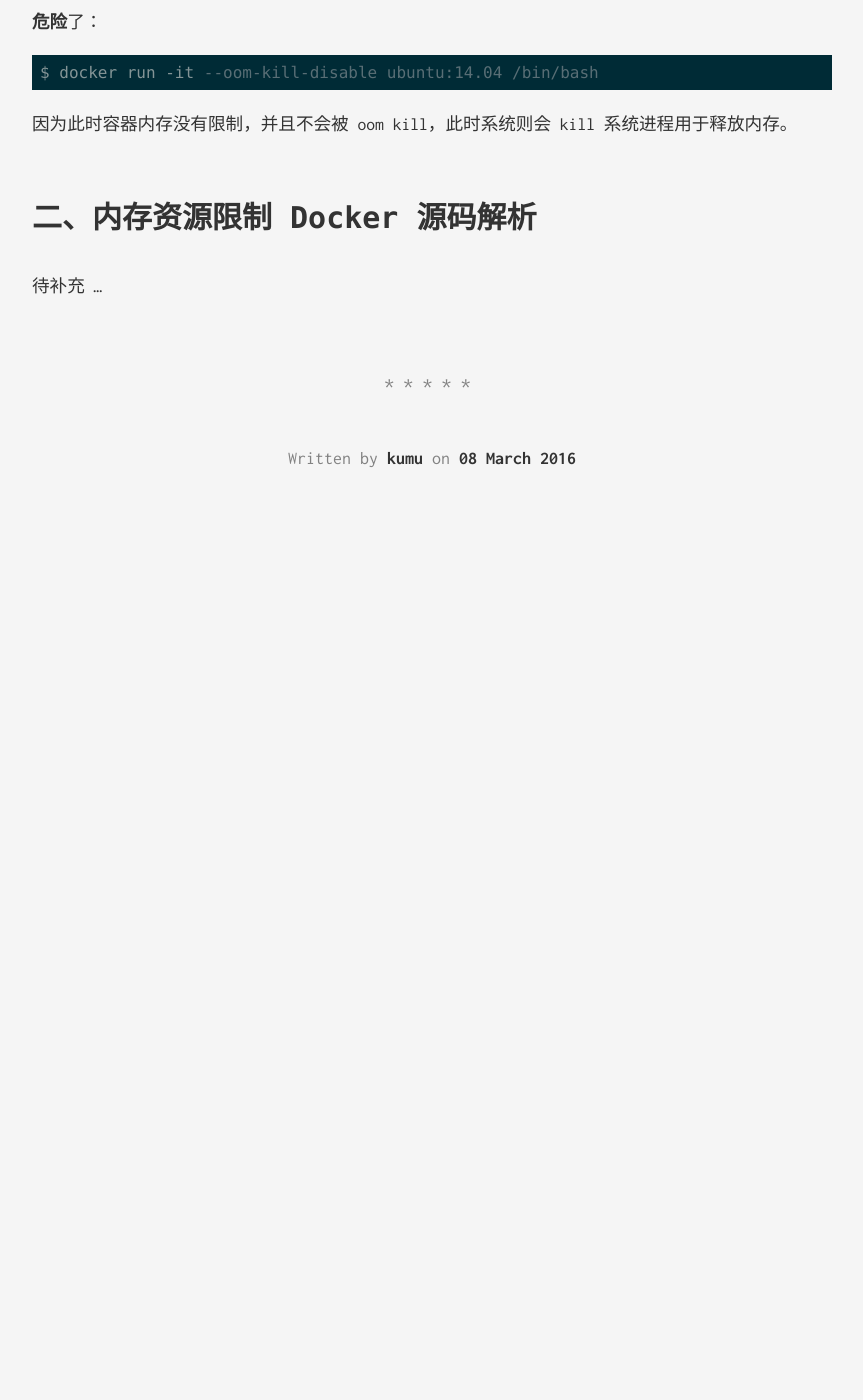
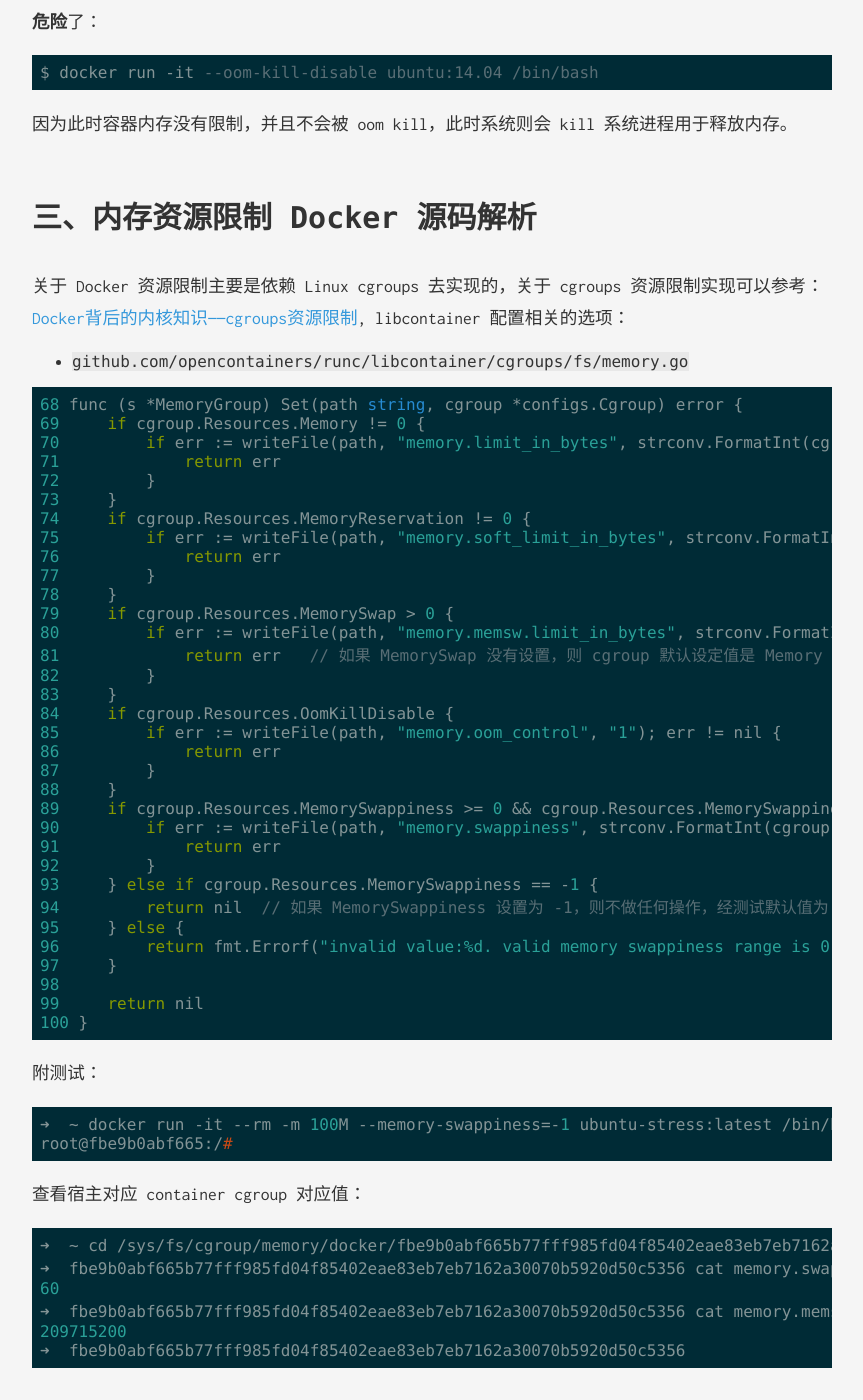
Before and after one commit to opskumu/opskumu.github.io, a Jekyll site: the page built from _posts/2016-03-08-docker-memory-limit.md, in a window 1280 px wide and 1400 px high, scrolled down 5239 px. Shown: the whole window, without its empty margins (208-1071 px from the left). Built offline with Jekyll 4.4.1, drawn with Linux system fonts in a browser that asks for light colours; comment, search, counter and statistics services are not loaded; before the commit the page ends 5809 px from its top, so only the background shows below that; some of the changed text lies outside the part shown.

Commit message:
update docker mem limit post.

````diff
--- a/_posts/2016-03-08-docker-memory-limit.md
+++ b/_posts/2016-03-08-docker-memory-limit.md
@@ -43,7 +43,7 @@
 默认启动一个 container，对于容器的内存是没有任何限制的。
 
 ```
-➜  ~ docker help run | grep memory  # 测试 docker 版本 1.10.2
+➜  ~ docker help run | grep memory  # 测试 docker 版本 1.10.2，宿主系统 Ubuntu 14.04.1
   --kernel-memory                 Kernel memory limit
   -m, --memory                    Memory limit
   --memory-reservation            Memory soft limit
@@ -52,7 +52,7 @@
 ➜  ~
 ```
 
-### 1.1 `-m ... --memory-swap ...`
+### 2.1 `-m ... --memory-swap ...`
 
 * `docker run -it --rm -m 100M --memory-swap -1 ubuntu-stress:latest /bin/bash`
 
@@ -186,7 +186,7 @@
 
 根据实际测试可以理解，`-m` 为物理内存上限，而 `--memory-swap` 则是 memory + swap 之和，当压测值是 `--memory-swap` 上限时，则容器中的进程会被直接 OOM kill。
 
-### 1.2 `-m ... --memory-swappiness ...`
+### 2.2 `-m ... --memory-swappiness ...`
 
 swappiness 可以认为是宿主 `/proc/sys/vm/swappiness` 设定：
 
@@ -206,11 +206,11 @@
 root@e3fd6cc73849:/#
 ```
 
-### 1.3 `--memory-reservation ...`
+### 2.3 `--memory-reservation ...`
 
 `--memory-reservation ...` 选项可以理解为内存的软限制。如果不设置 `-m` 选项，那么容器使用内存可以理解为是不受限的。按照官方的说法，memory reservation 设置可以确保容器不会长时间占用大量内存。
 
-### 1.4 `--oom-kill-disable`
+### 2.4 `--oom-kill-disable`
 
 ```
 ➜  ~ docker run -it --rm -m 100M --memory-swappiness=0 --oom-kill-disable ubuntu-stress:latest /bin/bash
@@ -226,6 +226,62 @@
 
 因为此时容器内存没有限制，并且不会被 oom kill，此时系统则会 kill 系统进程用于释放内存。
 
-## 二、内存资源限制 Docker 源码解析
+## 三、内存资源限制 Docker 源码解析
 
-待补充 ...
+关于 Docker 资源限制主要是依赖 Linux cgroups 去实现的，关于 cgroups 资源限制实现可以参考：[Docker背后的内核知识——cgroups资源限制](http://www.infoq.com/cn/articles/docker-kernel-knowledge-cgroups-resource-isolation/), libcontainer 配置相关的选项：
+
+* `github.com/opencontainers/runc/libcontainer/cgroups/fs/memory.go`
+
+```
+68 func (s *MemoryGroup) Set(path string, cgroup *configs.Cgroup) error {
+69     if cgroup.Resources.Memory != 0 {
+70         if err := writeFile(path, "memory.limit_in_bytes", strconv.FormatInt(cgroup.Resources.Memory, 10)); err != nil {
+71             return err
+72         }
+73     }
+74     if cgroup.Resources.MemoryReservation != 0 {
+75         if err := writeFile(path, "memory.soft_limit_in_bytes", strconv.FormatInt(cgroup.Resources.MemoryReservation, 10)); err != nil {
+76             return err
+77         }
+78     }
+79     if cgroup.Resources.MemorySwap > 0 {
+80         if err := writeFile(path, "memory.memsw.limit_in_bytes", strconv.FormatInt(cgroup.Resources.MemorySwap, 10)); err != nil {
+81             return err   // 如果 MemorySwap 没有设置，则 cgroup 默认设定值是 Memory 2 倍，详见后文测试
+82         }
+83     }
+84     if cgroup.Resources.OomKillDisable {
+85         if err := writeFile(path, "memory.oom_control", "1"); err != nil {
+86             return err
+87         }
+88     }
+89     if cgroup.Resources.MemorySwappiness >= 0 && cgroup.Resources.MemorySwappiness <= 100 {
+90         if err := writeFile(path, "memory.swappiness", strconv.FormatInt(cgroup.Resources.MemorySwappiness, 10)); err != nil {
+91             return err
+92         }
+93     } else if cgroup.Resources.MemorySwappiness == -1 {
+94         return nil  // 如果 MemorySwappiness 设置为 -1，则不做任何操作，经测试默认值为 60，后文附测试
+95     } else {
+96         return fmt.Errorf("invalid value:%d. valid memory swappiness range is 0-100", cgroup.Resources.MemorySwappiness)
+97     }
+98
+99     return nil
+100 }
+```
+
+附测试：
+
+```
+➜  ~ docker run -it --rm -m 100M --memory-swappiness=-1 ubuntu-stress:latest /bin/bash
+root@fbe9b0abf665:/#
+```
+
+查看宿主对应 container cgroup 对应值：
+
+```
+➜  ~ cd /sys/fs/cgroup/memory/docker/fbe9b0abf665b77fff985fd04f85402eae83eb7eb7162a30070b5920d50c5356
+➜  fbe9b0abf665b77fff985fd04f85402eae83eb7eb7162a30070b5920d50c5356 cat memory.swappiness           # swappiness 如果设置 -1 则该值默认为 60
+60
+➜  fbe9b0abf665b77fff985fd04f85402eae83eb7eb7162a30070b5920d50c5356 cat memory.memsw.limit_in_bytes # 为设置的 memory 2 倍
+209715200
+➜  fbe9b0abf665b77fff985fd04f85402eae83eb7eb7162a30070b5920d50c5356
+```
````
Also changed, not shown: other parts of _posts/2016-03-08-docker-memory-limit.md (+2 -2 lines).
